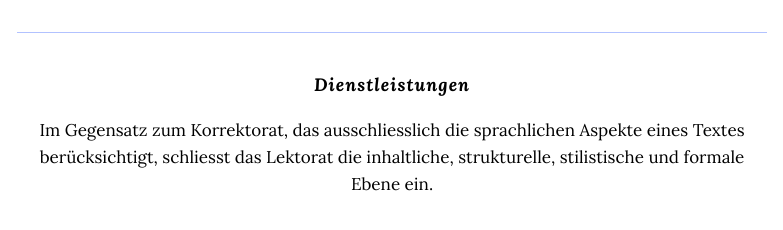
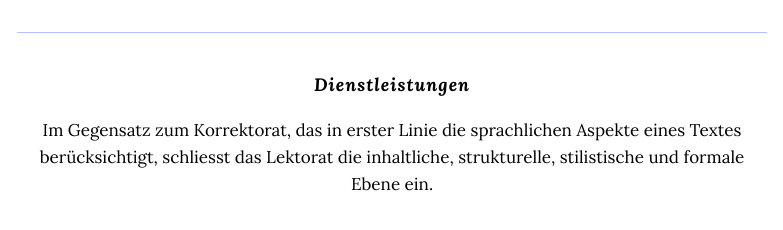
Before and after one commit to tashidolma-hinz/silbenschmiede, a plain HTML site: page index.html in a window 1280 px wide. Shown: the part 2489-2719 px from the top of the page, 248-1031 px from the left. Drawn offline with Linux system fonts and the light colour scheme; some packages are replaced by stand-ins of ours.

Commit message:
minor update.

```diff
--- a/index.html
+++ b/index.html
@@ -198,7 +198,7 @@
 
 		<h3>Dienstleistungen</h3>
 
-		<p>Im Gegensatz zum Korrektorat, das ausschliesslich die sprachlichen Aspekte eines Textes ber&uuml;cksichtigt, schliesst das Lektorat die inhaltliche, strukturelle, stilistische und formale Ebene ein.</p>
+		<p>Im Gegensatz zum Korrektorat, das in erster Linie die sprachlichen Aspekte eines Textes ber&uuml;cksichtigt, schliesst das Lektorat die inhaltliche, strukturelle, stilistische und formale Ebene ein.</p>
 
 		<table class="manualtable-1 table table-hover center-table">
 	  	  <tbody>
```
